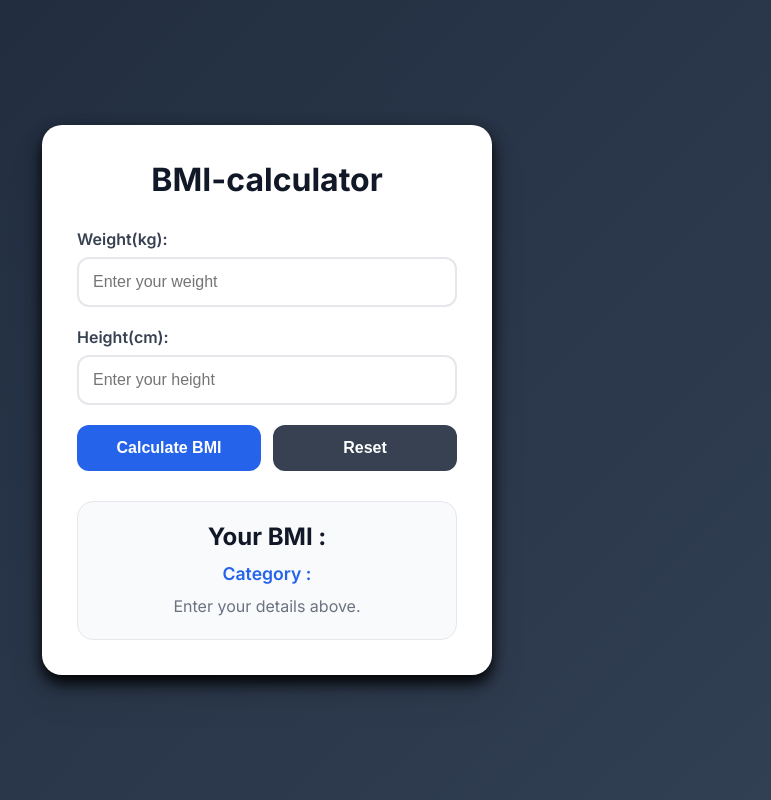
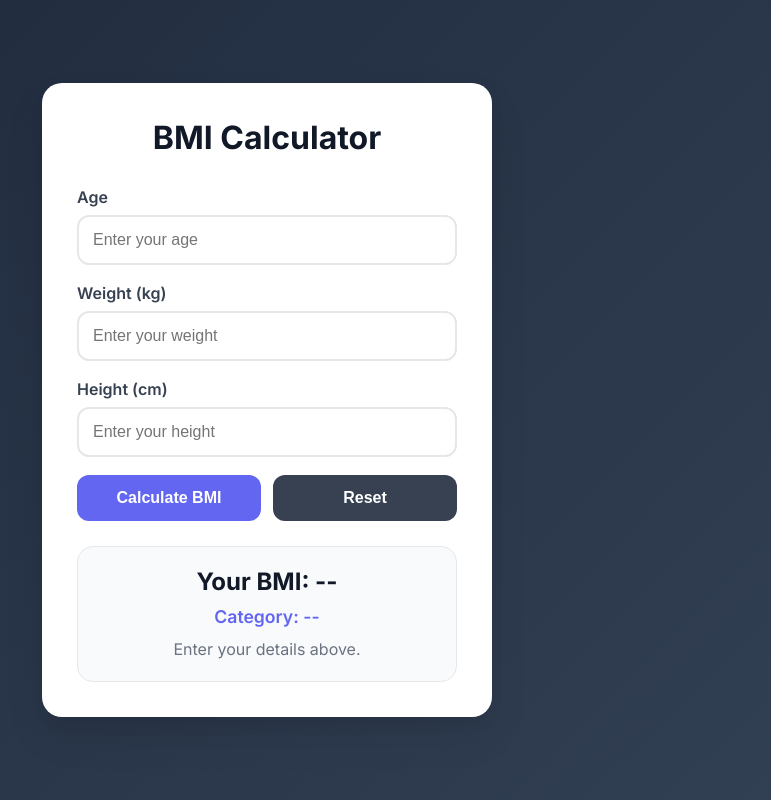
Before and after one commit to rajalaxmi2006/JS-20days-challenge, a plain HTML site: page 04-BMI-calculator/index.html in a window 1280 px wide. Both pictures are taken after a click on the button "Reset". Shown: the whole page, without its empty margins (373-1144 px from the left). Drawn offline with Linux system fonts and the light colour scheme.

Commit message:
update html/css/js

```diff
--- a/04-BMI-calculator/index.html
+++ b/04-BMI-calculator/index.html
@@ -3,33 +3,61 @@
 <head>
     <meta charset="UTF-8">
     <meta name="viewport" content="width=device-width, initial-scale=1.0">
-    <title>BMI-calculator</title>
-    <link rel="stylesheet" href="./style.css">
-    <script src="./script.js" defer></script>
+    <title>BMI Calculator</title>
+
+    <link rel="stylesheet" href="style.css">
+    <script src="script.js" defer></script>
 </head>
 <body>
+
     <div class="container">
-            <h1>BMI-calculator</h1>
+
+        <h1>BMI Calculator</h1>
+
         <div class="input-group">
-                <label for="weight">Weight(kg):</label>
-                <input type="number" id="weight" placeholder="Enter your weight" min="1">
+            <label for="age">Age</label>
+            <input
+                type="number"
+                id="age"
+                placeholder="Enter your age"
+            >
         </div>
 
         <div class="input-group">
-                <label for="height">Height(cm):</label>
-                <input type="number" id="height" placeholder="Enter your height" min="1">
+            <label for="weight">Weight (kg)</label>
+            <input
+                type="number"
+                id="weight"
+                placeholder="Enter your weight"
+            >
         </div>
+
+        <div class="input-group">
+            <label for="height">Height (cm)</label>
+            <input
+                type="number"
+                id="height"
+                placeholder="Enter your height"
+            >
+        </div>
+
         <div class="buttons">
             <button id="calculateBtn">
                 Calculate BMI
             </button>
-                <button id="resetBtn">Reset</button>
+
+            <button id="resetBtn">
+                Reset
+            </button>
         </div>
+
         <div class="result">
-                <h2 id="bmiValue">Your BMI : </h2>
-                <p id="category">Category: </p>
+            <h2 id="bmiValue">Your BMI: --</h2>
+            <p id="category">Category: --</p>
             <p id="tip">Enter your details above.</p>
         </div>
+
     </div>
+
 </body>
 </html>
--- a/04-BMI-calculator/script.js
+++ b/04-BMI-calculator/script.js
@@ -1,3 +1,4 @@
+const ageInput = document.getElementById("age");
 const weightInput = document.getElementById("weight");
 const heightInput = document.getElementById("height");
 
@@ -8,59 +9,91 @@ const bmiValue = document.getElementById("bmiValue");
 const category = document.getElementById("category");
 const tip = document.getElementById("tip");
 
-function calculateBMI(){
+function calculateBMI() {
+
+    const age = Number(ageInput.value);
     const weight = Number(weightInput.value);
     const height = Number(heightInput.value);
 
-    if(weight <= 0 || height <=0){
-        alert("Please enter valid values:");
+    if (age <= 0 || weight <= 0 || height <= 0) {
+
+        alert("Please enter valid values.");
+
         return;
     }
 
-    const heightInMeters=height/100;
+    const heightInMeters = height / 100;
 
-    const bmi=weight/(heightInMeters*heightInMeters);
+    const bmi =
+        weight /
+        (heightInMeters * heightInMeters);
 
-    bmiValue.textContent=`Your BMI : ${bmi.toFixed(2)}`;
+    bmiValue.textContent =
+        `Your BMI: ${bmi.toFixed(2)}`;
 
-    if(bmi<18.5){
-        category.textContent="Category: Underweight ⚠️"
+    if (bmi < 20) {
 
-        tip.textContent="Consider a balanced diet with adequate nutrition."
+        category.textContent =
+            "Category: Underweight ⚠️";
+
+        tip.textContent =
+            "Consider increasing your calorie intake with a balanced diet.";
+
     }
 
-    else if(bmi < 25){
-        category.textContent="Category: Normal weight ✅";
+    else if (bmi < 25) {
+
+        category.textContent =
+            "Category: Normal Weight ✅";
 
         tip.textContent =
-            "Great job! Keep maintaining a healthy lifestyle.";
-    } else if (bmi < 30) {
+            "Excellent! Maintain your healthy lifestyle and stay active.";
+
+    }
+
+    else if (bmi < 30) {
 
         category.textContent =
             "Category: Overweight ⚠️";
 
         tip.textContent =
-            "Regular exercise and healthy eating can help.";
+            "Regular exercise and a balanced diet can help improve your health.";
 
-    } else {
+    }
+
+    else {
 
         category.textContent =
             "Category: Obese 🚨";
 
         tip.textContent =
-            "Consider consulting a healthcare professional.";
-        }
+            "Consider consulting a healthcare professional for personalized advice.";
+
+    }
 }
 
-function resetCalculator(){
-    weightInput.value="";
-    heightInput.value="";
+function resetCalculator() {
 
-    bmiValue.textContent="Your BMI : ";
-    category.textContent="Category : ";
-    tip.textContent="Enter your details above.";
+    ageInput.value = "";
+    weightInput.value = "";
+    heightInput.value = "";
+
+    bmiValue.textContent =
+        "Your BMI: --";
+
+    category.textContent =
+        "Category: --";
+
+    tip.textContent =
+        "Enter your details above.";
 }
 
-calculateBtn.addEventListener("click" , calculateBMI);
+calculateBtn.addEventListener(
+    "click",
+    calculateBMI
+);
 
-resetBtn.addEventListener("click" , resetCalculator);
+resetBtn.addEventListener(
+    "click",
+    resetCalculator
+);
--- a/04-BMI-calculator/style.css
+++ b/04-BMI-calculator/style.css
@@ -1,95 +1,99 @@
 @import url('https://fonts.googleapis.com/css2?family=Inter:wght@400;500;600;700&display=swap');
 
 *{
-    margin: 0;
-    padding: 0;
-    box-sizing: border-box;
+    margin:0;
+    padding:0;
+    box-sizing:border-box;
 }
 
 body{
     font-family:'Inter',sans-serif;
-    min-height: 100vh;
-    display: flex;
-    justify-content: center;
-    align-items: center;
-   background: linear-gradient(
+
+    min-height:100vh;
+
+    display:flex;
+    justify-content:center;
+    align-items:center;
+    background: linear-gradient(
     135deg,
     #1e293b,
     #334155
 );
-    padding: 20px;
+    padding:20px;
 }
 
 .container{
-    width: 100%;
-    max-width: 450px;
-    background-color: #ffffff;
-    padding: 35px;
-    border-radius: 20px;
+    width:100%;
+    max-width:450px;
+
+    background:#ffffff;
+
+    padding:35px;
+
+    border-radius:20px;
+
     box-shadow:
-    0 20px 40px rgba(0,0,0,0.08),
-    0 8px 16px rgba(0,0,0.04)
-    ;
+        0 20px 40px rgba(0,0,0,0.08),
+        0 8px 16px rgba(0,0,0,0.04);
 }
 
 h1{
-    text-align: center;
-    color: #111827;
-    margin-bottom: 30px;
-    font-size: 2rem;
+    text-align:center;
+    color:#111827;
+    margin-bottom:30px;
 }
 
 .input-group{
-    display: flex;
-    flex-direction: column;
-    margin-bottom: 20px;
+    display:flex;
+    flex-direction:column;
+    margin-bottom:18px;
 }
 
 .input-group label{
-    margin-bottom: 8px;
-    color: #374151;
-    font-weight: 600;
+    margin-bottom:8px;
+    font-weight:600;
+    color:#374151;
 }
 
 .input-group input{
-    padding: 14px;
-    border: 2px solid #e5e7eb;
-    border-radius: 12px;
-    font-size: 1rem;
-    outline: none;
-    transition: 0.3s ease;
+    padding:14px;
+    border:2px solid #e5e7eb;
+    border-radius:12px;
+    font-size:1rem;
+    outline:none;
+    transition:0.3s;
 }
 
 .input-group input:focus{
-    border-color: #2563eb;
-    box-shadow: 0 0 0 4px rgba(37, 99, 235, 0.15);
+    border-color:#6366f1;
+    box-shadow:0 0 0 4px rgba(99,102,241,0.15);
 }
 
 .buttons{
-    display: flex;
-    gap: 12px;
-    margin-top: 10px;
+    display:flex;
+    gap:12px;
+    margin-top:10px;
 }
 
 button{
-    flex: 1;
-    border: none;
-    padding: 14px;
-    border-radius: 12px;
-    font-size: 1rem;
-    font-weight: 600;
-    cursor: pointer;
-    transition: 0.3s ease;
-    color: white;
+    flex:1;
+    padding:14px;
+    border:none;
+    border-radius:12px;
+    color:white;
+    font-size:1rem;
+    font-weight:600;
+    cursor:pointer;
+    transition:0.3s;
 }
 
 #calculateBtn{
-    background: #2563eb;
+    background:#6366f1;
 }
 
 #calculateBtn:hover{
-    background: #1d4ed8;
-    transform: translateY(-2px);
+    background:#4f46e5;
+    transform:translateY(-2px);
 }
 
 #resetBtn{
@@ -101,47 +105,39 @@ button{
     transform:translateY(-2px);
 }
 
-button:active{
-    transform:scale(0.98);
-}
-
 .result{
-    margin-top:30px;
+    margin-top:25px;
+    background:#f8fafc;
+    padding:20px;
+    border-radius:16px;
     text-align:center;
-    padding:20px;
-    background:#f8fafc;
-    border-radius:16px;
     border:1px solid #e5e7eb;
 }
 
 #bmiValue{
+    margin-bottom:10px;
     color:#111827;
-    margin-bottom:12px;
 }
 
 #category{
     font-size:1.1rem;
     font-weight:600;
-    color:#2563eb;
+    color:#6366f1;
     margin-bottom:10px;
 }
 
 #tip{
     color:#6b7280;
-    line-height:1.6;
+    line-height:1.5;
 }
 
 @media(max-width:480px){
+
     .container{
         padding:25px;
     }
-    h1{
-        font-size:1.6rem;
-    }
+
     .buttons{
         flex-direction:column;
     }
-    button{
-        width:100%;
-    }
 }
```
Lines whose indentation alone changed are shown as unchanged.
